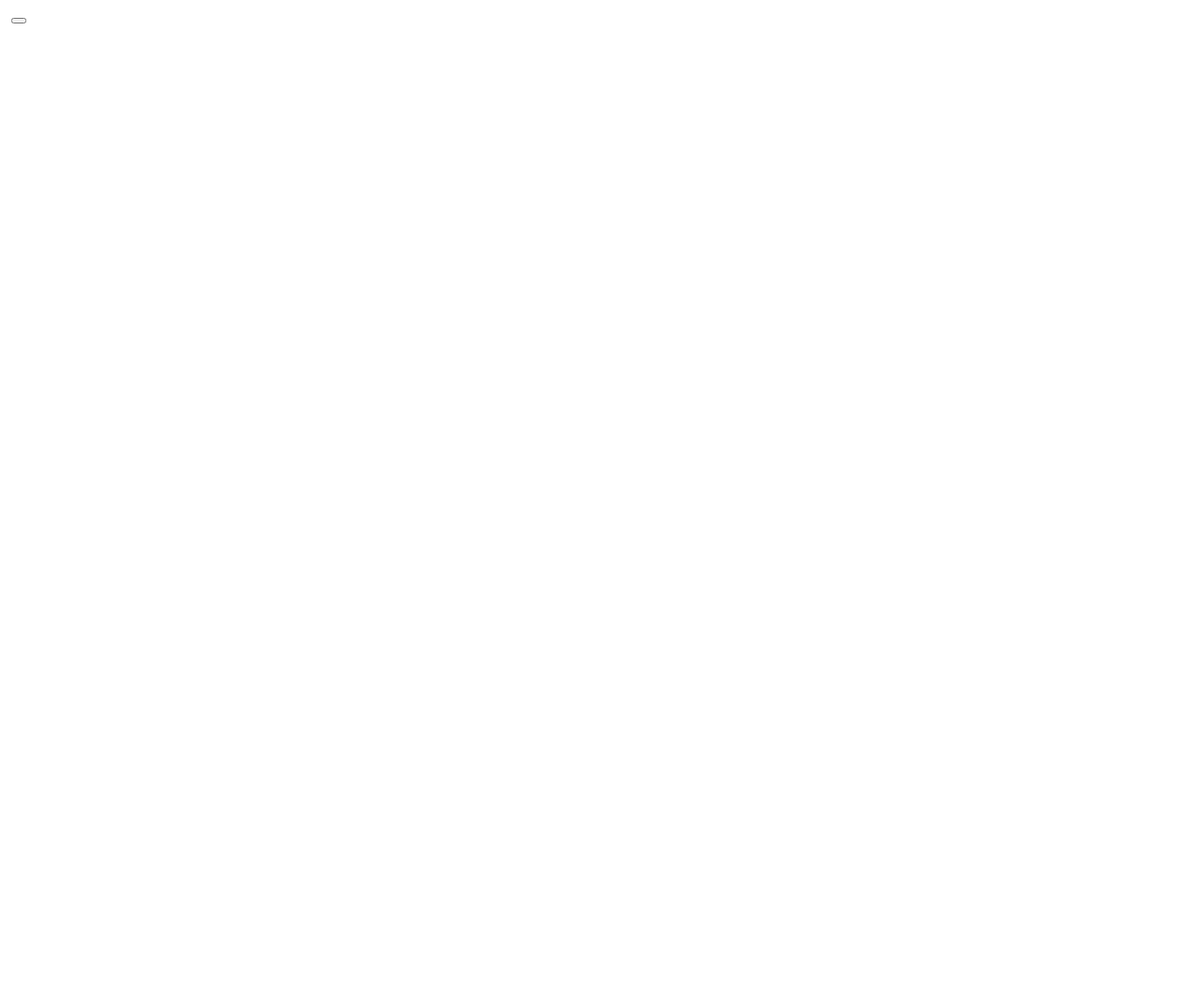
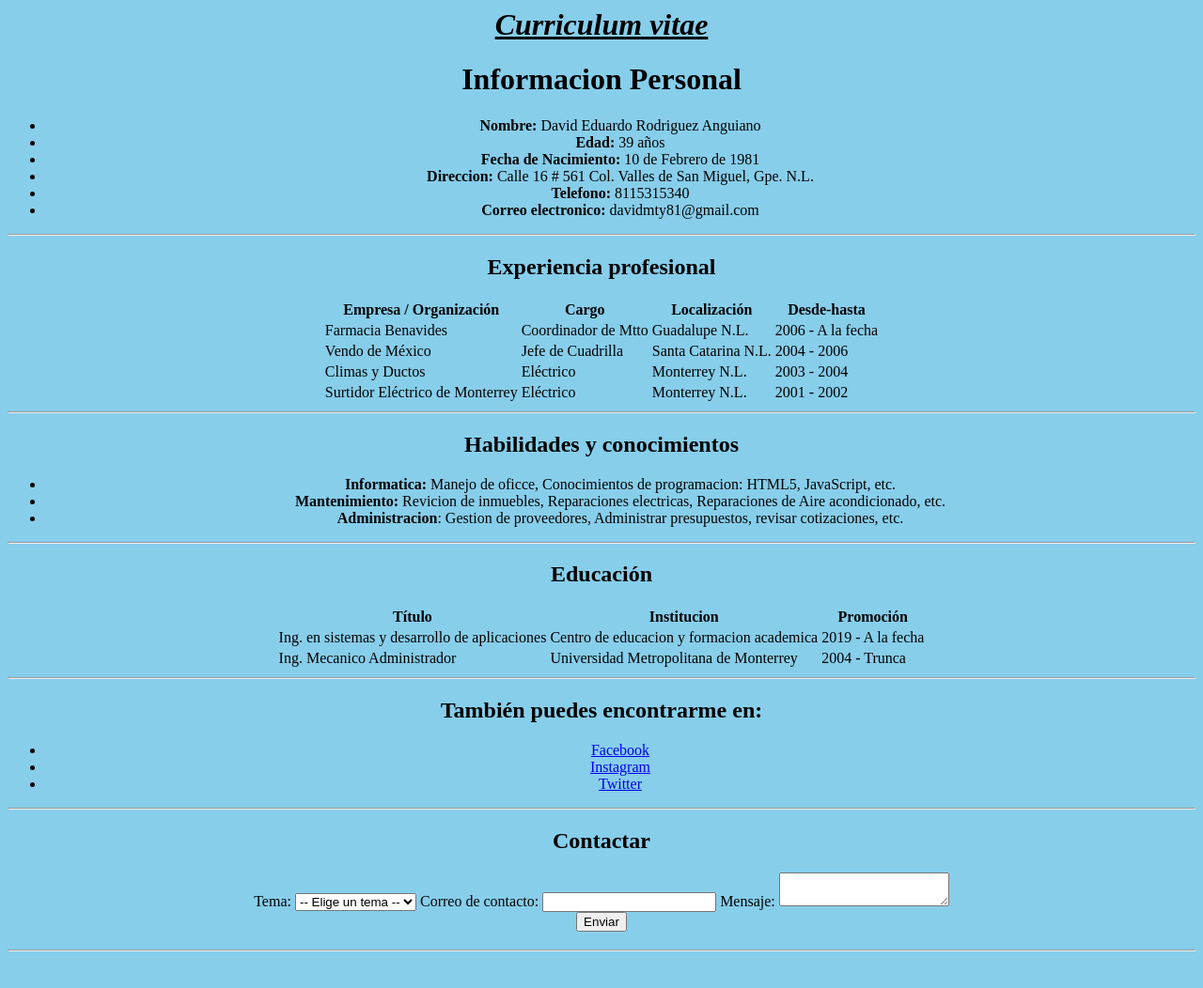
Before and after one commit to davidmty81/davidmty81.github.io, a plain HTML site: page index.html in a window 1280 px wide. Shown: the whole page at 94% size. Before the commit the page ends 800 px from the top, so only its background shows below. Drawn offline with Linux system fonts and the light colour scheme.

Commit message:
Update index.html

```diff
--- a/index.html
+++ b/index.html
@@ -1,29 +1,119 @@
-<?xml version="1.0" encoding="utf-8" ?>
-<ContentPage xmlns="http://xamarin.com/schemas/2014/forms"
-             xmlns:x="http://schemas.microsoft.com/winfx/2009/xaml"
-             x:Class="PracticaXAML.MainPage">
+<html>
+<head>
+<title> Curriculum David Rodriguez </title>
+</head>
+<center><font color=Black><h1><i><b><u>Curriculum vitae</u></b></i></h1></font></center>
+<body bgcolor="skyblue"><center>
 
-    <StackLayout>
+<p>
+    <h1>Informacion Personal</h1>
+    <ul>
+      <li><strong>Nombre:</strong> David Eduardo Rodriguez Anguiano</li>
+      <li><strong>Edad:</strong> 39 años </li>
+      <li><strong>Fecha de Nacimiento:</strong> 10 de Febrero de 1981</li>
+      <li><strong>Direccion:</strong> Calle 16 # 561 Col. Valles de San Miguel, Gpe. N.L.</li>
+      <li><strong>Telefono:</strong> 8115315340</li>
+      <li><strong>Correo electronico:</strong> davidmty81@gmail.com</li>
+      </ul>
+<hr>
+<h2>Experiencia profesional</h2>
+<table>
+  <thead>
+  <tr>
+    <th>Empresa / Organización</th>
+    <th>Cargo</th>
+    <th>Localización</th>
+    <th>Desde-hasta</th>
+  </tr>
+  </thead>
+  <tbody>
+  <tr>
+    <td>Farmacia Benavides</td>
+    <td>Coordinador de Mtto</td>
+    <td>Guadalupe N.L.</td>
+    <td>2006 - A la fecha</td>
+  </tr>
+  <tr>
+    <td>Vendo de México</td>
+    <td>Jefe de Cuadrilla</td>
+    <td>Santa Catarina N.L.</td>
+    <td>2004 - 2006</td>
+  </tr>
+  <tr>
+    <td>Climas y Ductos</td>
+    <td>Eléctrico</td>
+    <td>Monterrey N.L.</td>
+    <td>2003 - 2004</td>
+  </tr>
+  <tr>
+    <td>Surtidor Eléctrico de Monterrey</td>
+    <td>Eléctrico</td>
+    <td>Monterrey N.L.</td>
+    <td>2001 - 2002</td>
+  </tr>
+  </tbody>
+</table>
 
-        <Label  Text="Bienvenidos a la App Stock 360"
-                BackgroundColor="Black"
-                TextColor="White"
-                FontSize="Large"
-                FontAttributes="Bold"
-                HorizontalTextAlignment="Center" />
+<hr>
+<h2>Habilidades y conocimientos</h2>
+<ul>
+  <li><strong>Informatica:</strong> Manejo de oficce, Conocimientos de programacion: HTML5, JavaScript, etc.</li>
+  <li><strong>Mantenimiento:</strong> Revicion de inmuebles, Reparaciones electricas, Reparaciones de Aire acondicionado, etc. </li>
+  <li><strong>Administracion</strong>: Gestion de proveedores, Administrar presupuestos, revisar cotizaciones, etc.</li>
 
-        <Image Source="https://res.cloudinary.com/walmart-labs/image/upload/w_225,dpr_auto,f_auto,q_auto:good/mg/gm/3pp/asr/bb6f3375-b9f5-4345-ba08-9b83737bf40e.58b15b2afbedbbfcd5e067566cb772e1.png"
-               Aspect="AspectFit"
-               HorizontalOptions="Center" />
+</ul>
+<hr>
+<h2>Educación</h2>
+<table>
+  <thead>
+  <tr>
+    <th>Título</th>
+    <th>Institucion</th>
+    <th>Promoción</th>
+  </tr>
+  </thead>
+  <tbody>
+  <tr>
+    <td>Ing. en sistemas y desarrollo de aplicaciones</td>
+    <td>Centro de educacion y formacion academica</td>
+    <td>2019 - A la fecha</td>
+  </tr>
+  <tr>
+    <td>Ing. Mecanico Administrador</td>
+    <td>Universidad Metropolitana de Monterrey</td>
+    <td>2004 - Trunca</td>
+  </tr>
 
-        <Entry Placeholder="Escribe tu nombre"/>
+  </tbody>
+</table>
+<hr>
+<h2>También puedes encontrarme en:</h2>
+<ul>
+  <li><a href="https://www.facebook.com" target="_blank">Facebook</a></li>
+  <li><a href="https://www.instagram.com" target="_blank">Instagram</a></li>
+  <li><a href="https://twitter.com/explore" target="_blank">Twitter</a></li>
+</ul>
+<hr>
 
-        <Button Text="Click Me!"
-                Font="Large" />
+<h2>Contactar</h2>
 
-        <WebView Source="https://www.mercadolibre.com.mx/"
-         VerticalOptions="FillAndExpand" />
+  <label for="topic">Tema: </label>
+  <select id="topic">
+    <option>-- Elige un tema --</option>
+    <option>Consulta</option>
+    <option>Propuesta</option>
+    <option>Otro</option>
+  </select>
 
-    </StackLayout>
+  <label for="subject">Correo de contacto: </label>
+  <input id="subject" type="text" required="">
 
-</ContentPage>
+  <label for="body">Mensaje:</label>
+  <textarea id="body" required=""></textarea>
+
+  <div id="bloquearboton">
+    <button onclick="alert('Mensaje Enviado!');">Enviar</button>
+</div><h3>
+  <hr>
+  <marquee>No esperes que las oportunidades lleguen solas. Tienes que hacer que ocurra. (Dnis Diderot).</marquee>
+  </html>
```
